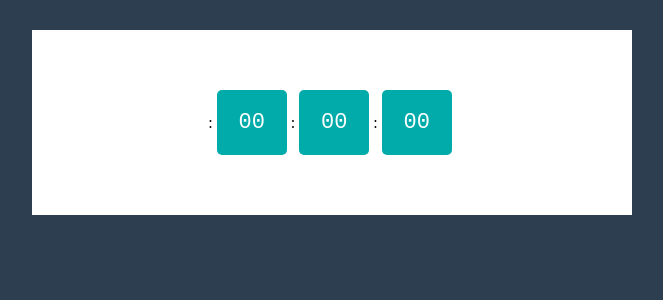
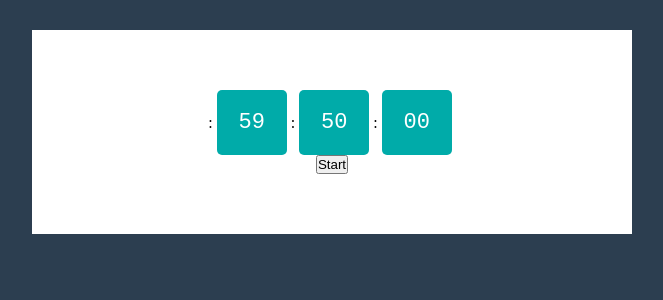
Before and after one commit to Rittik-kumar/stopwatch, a React (Create React App) app: page / in a window 1280 px wide. Shown: the top 300 px of the page, without its empty margins (308-971 px from the left). Built offline with nearby package versions, Linux system fonts and the light colour scheme.

Commit message:
button functionality

```diff
--- a/src/App.js
+++ b/src/App.js
@@ -4,13 +4,54 @@ import DisplayComponent from './Components/DisplayComponent';
 import BtnComponent from './Components/BtnComponent';
 
 function App() {
-  const[time, setTime] = useState({ms:0, s:0, m:0, h:0});
+  const[time, setTime] = useState({ms:0, s:50, m:59, h:0});
+  const [interv, setInterv] = useState();
+  const [status, setStatus] = useState(0);
+  const start = () => {
+    run();
+    setStatus(1);
+    setInterv(setInterval(run,10));
+  };
+
+  var updateMs = time.ms, updateS = time.s, updateM = time.m, updateH = time.h;
+
+  const run = () => {
+    if(updateM === 60){
+      updateH++;
+      updateM =0;
+    }
+    if(updateS === 60){
+      updateM++;
+      updateS =0;
+    }
+    if(updateMs === 60){
+      updateS++;
+      updateMs =0;
+    }
+    updateMs++;
+    return setTime({ms:updateMs, s:updateS, m:updateM, h:updateH});
+  };
+
+  const stop = () => {
+    clearInterval(interv);
+    setStatus(2);
+  };
+
+  const reset = () => {
+    clearInterval(interv);
+    setStatus(0);
+    setTime({ms:0, s:0, m:0, h:0});
+  };
+
+  const resume = () => start();
+
+
   return (
     <div className="main-section">
       <div className="clock-holder">
         <div className="stopwatch">
            <DisplayComponent time={time} />
-           <BtnComponent />
+           <BtnComponent status={status} resume={resume} reset={reset} stop={stop} start={start} />
         </div>
       </div>
     </div>
```
